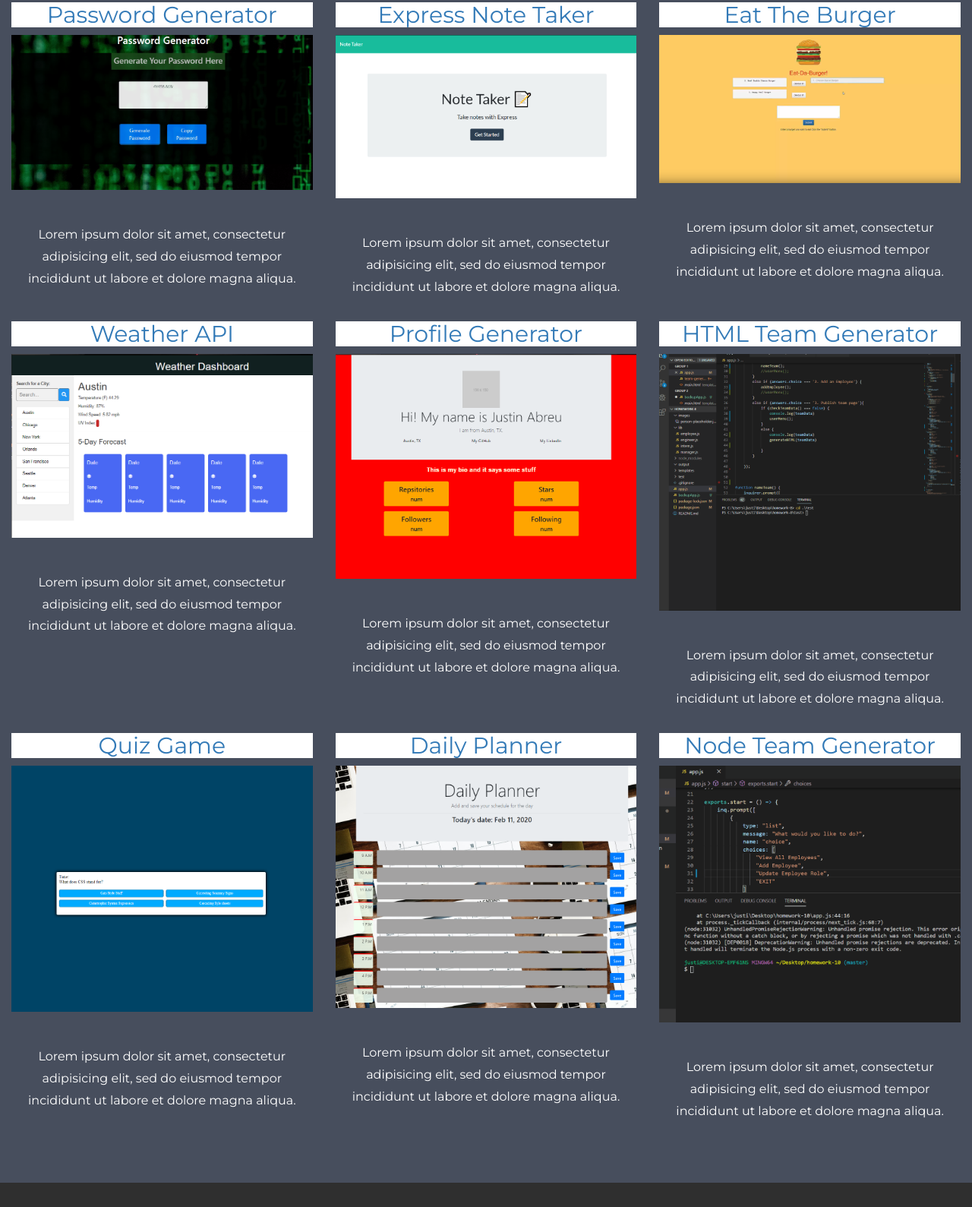
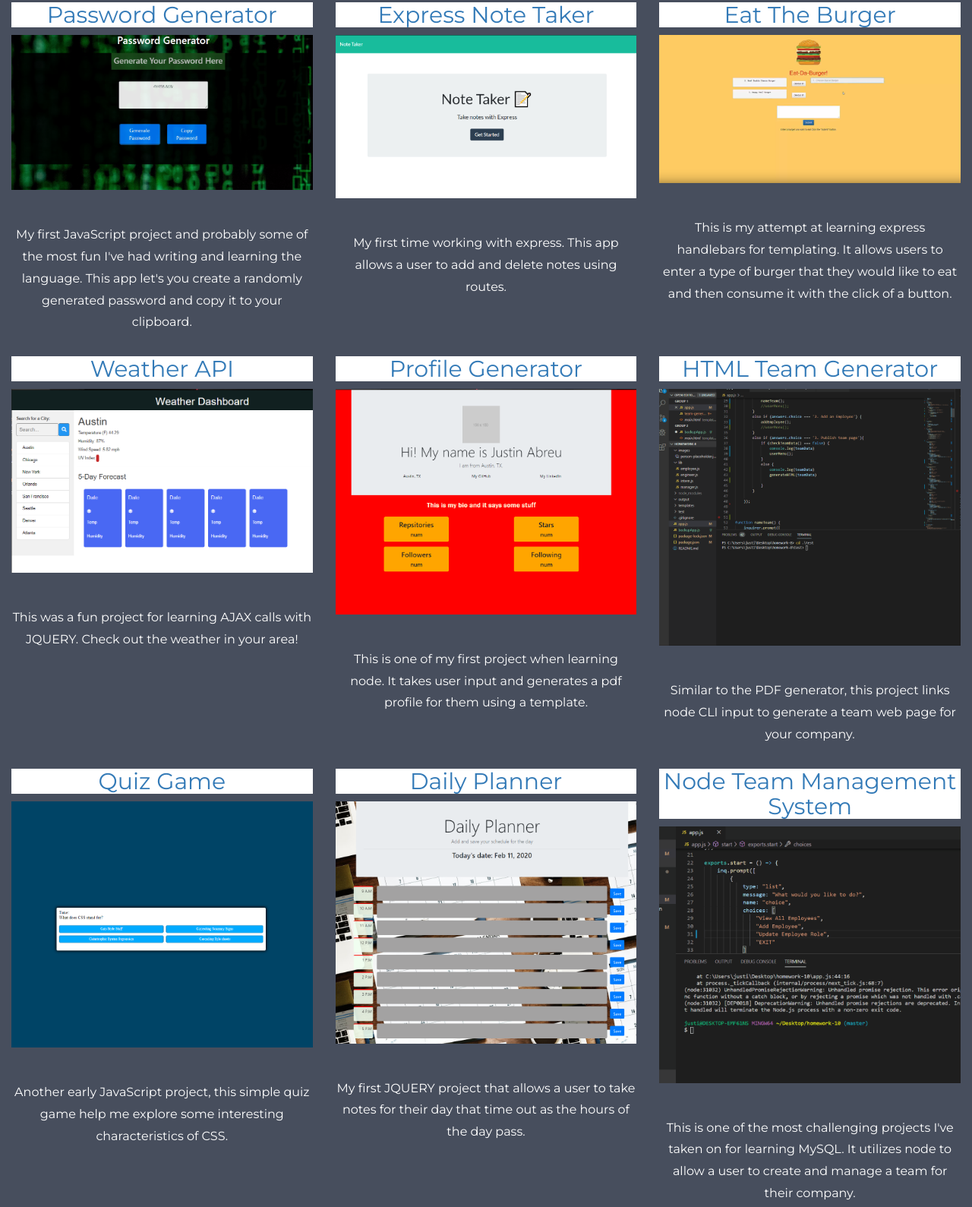
Before and after one commit to JGABREU2145/Portfolio, a plain HTML site: page portflio.html in a window 1280 px wide. Shown: the part 1024-2613 px from the top of the page at 76% size. Drawn offline with nearby package versions, Linux system fonts and the light colour scheme.

Commit message:
added descriptions for projects

```diff
--- a/portflio.html
+++ b/portflio.html
@@ -97,21 +97,21 @@
                 <h2>Password Generator</h2>
                 <img src="./assets/images/PassGen.PNG" class="img-responsive margin" style="width:100%" alt="Image">
             </a>
-            <p>Lorem ipsum dolor sit amet, consectetur adipisicing elit, sed do eiusmod tempor incididunt ut labore et dolore magna aliqua.</p>
+            <p>My first JavaScript project and probably some of the most fun I've had writing and learning the language. This app let's you create a randomly generated password and copy it to your clipboard.</p>
         </div>
         <div class="col-sm-4">
             <a href="https://github.com/JGABREU2145/homework-9">
             <h2>Express Note Taker</h2>
             <img src="./assets/images/NoteTaker.PNG" class="img-responsive margin" style="width:100%" alt="Image">
             </a>
-            <p>Lorem ipsum dolor sit amet, consectetur adipisicing elit, sed do eiusmod tempor incididunt ut labore et dolore magna aliqua.</p>
+            <p>My first time working with express. This app allows a user to add and delete notes using routes.</p>
         </div>
         <div class="col-sm-4">
             <a href="https://jgabreu2145.github./homework-11/">
                 <h2>Eat The Burger</h2>
                 <img src="./assets/images/Eat.PNG" class="img-responsive margin" style="width:100%" alt="Image">
             </a>
-        <p>Lorem ipsum dolor sit amet, consectetur adipisicing elit, sed do eiusmod tempor incididunt ut labore et dolore magna aliqua.</p>
+        <p>This is my attempt at learning express handlebars for templating. It allows users to enter a type of burger that they would like to eat and then consume it with the click of a button.</p>
         </div>
     </div>
     <div class="row">
@@ -120,21 +120,21 @@
             <h2>Weather API</h2>
             <img src="./assets/images/Weather API.PNG" class="img-responsive margin" style="width:100%" alt="Image">
         </a>
-          <p>Lorem ipsum dolor sit amet, consectetur adipisicing elit, sed do eiusmod tempor incididunt ut labore et dolore magna aliqua.</p>
+          <p>This was a fun project for learning AJAX calls with JQUERY. Check out the weather in your area!</p>
         </div>
         <div class="col-sm-4">
           <a href="https://jgabreu2145.github.io/homework-7/">
             <h2>Profile Generator</h2>
             <img src="./assets/images/ProfileGen.PNG" class="img-responsive margin" style="width:100%" alt="Image">
         </a>
-          <p>Lorem ipsum dolor sit amet, consectetur adipisicing elit, sed do eiusmod tempor incididunt ut labore et dolore magna aliqua.</p>
+          <p>This is one of my first project when learning node. It takes user input and generates a pdf profile for them using a template.</p>
         </div>
         <div class="col-sm-4">
           <a href="https://jgabreu2145.github.io/homework-8/">
             <h2>HTML Team Generator</h2>
             <img src="./assets/images/Team Generator Gif.gif" class="img-responsive margin" style="width:100%" alt="Image">
         </a>
-          <p>Lorem ipsum dolor sit amet, consectetur adipisicing elit, sed do eiusmod tempor incididunt ut labore et dolore magna aliqua.</p>
+          <p>Similar to the PDF generator, this project links node CLI input to generate a team web page for your company. </p>
         </div>
       </div>
       <div class="row">
@@ -144,21 +144,21 @@
                 <h2>Quiz Game</h2>
                 <img src="./assets/images/QuizGame.PNG" class="img-responsive margin" style="width:100%" alt="Image">
             </a>
-            <p>Lorem ipsum dolor sit amet, consectetur adipisicing elit, sed do eiusmod tempor incididunt ut labore et dolore magna aliqua.</p>
+            <p>Another early JavaScript project, this simple quiz game help me explore some interesting characteristics of CSS.</p>
         </div>
         <div class="col-sm-4">
             <a href="https://jgabreu2145.github.io/homework-5/">
                 <h2>Daily Planner</h2>
                 <img src="./assets/images/DailyPlanner.PNG" class="img-responsive margin" style="width:100%" alt="Image">
             </a>
-            <p>Lorem ipsum dolor sit amet, consectetur adipisicing elit, sed do eiusmod tempor incididunt ut labore et dolore magna aliqua.</p>
+            <p>My first JQUERY project that allows a user to take notes for their day that time out as the hours of the day pass.</p>
         </div>
         <div class="col-sm-4">
           <a href="https://jgabreu2145.github./homework-10/">
-            <h2>Node Team Generator</h2>
+            <h2>Node Team Management System</h2>
           <img src="./assets/images/NodeTeamGen.gif" class="img-responsive margin" style="width:100%" alt="Image">
             </a>
-          <p>Lorem ipsum dolor sit amet, consectetur adipisicing elit, sed do eiusmod tempor incididunt ut labore et dolore magna aliqua.</p>
+          <p>This is one of the most challenging projects I've taken on for learning MySQL. It utilizes node to allow a user to create and manage a team for their company.</p>
         </div>
 
       </div>
```
